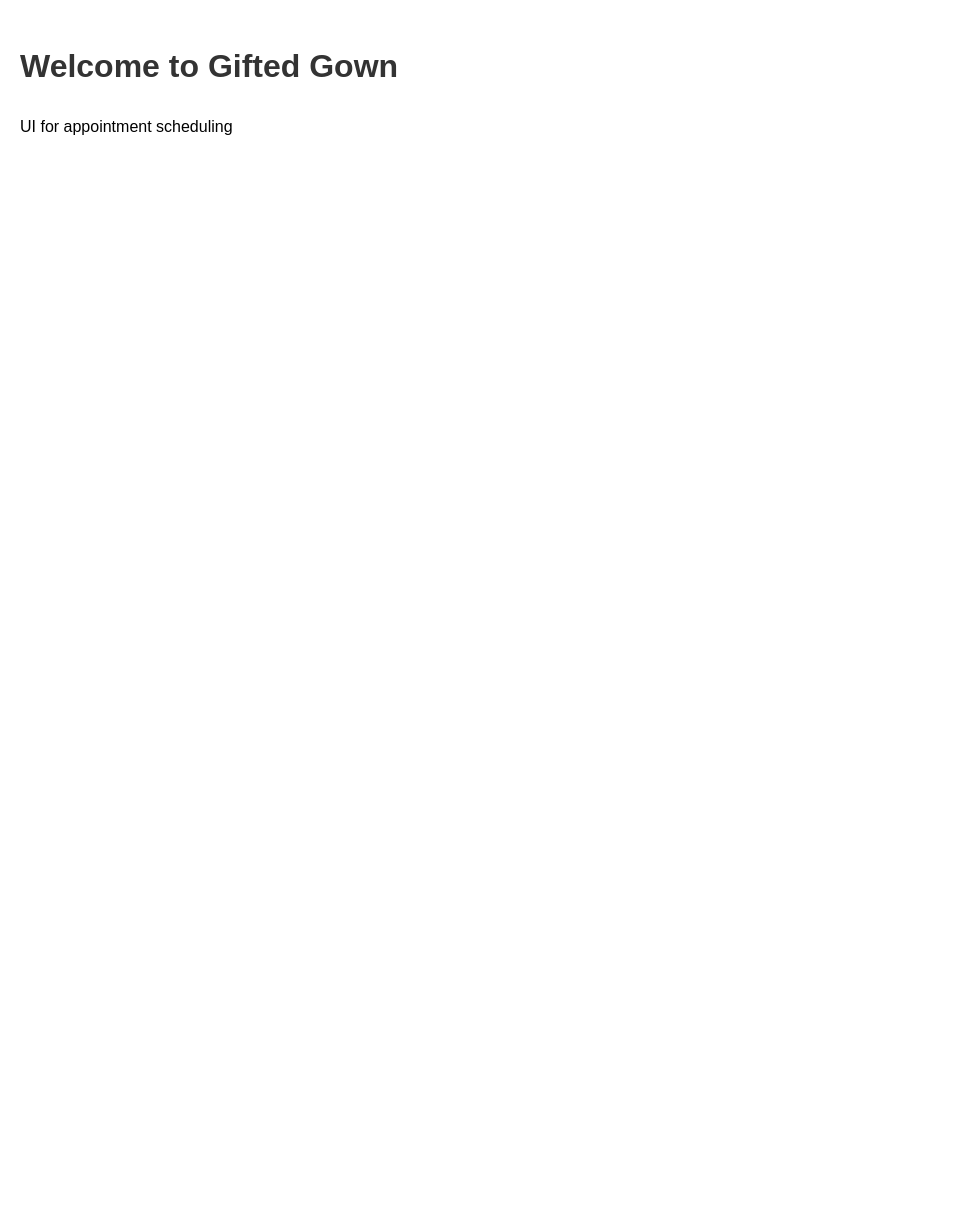
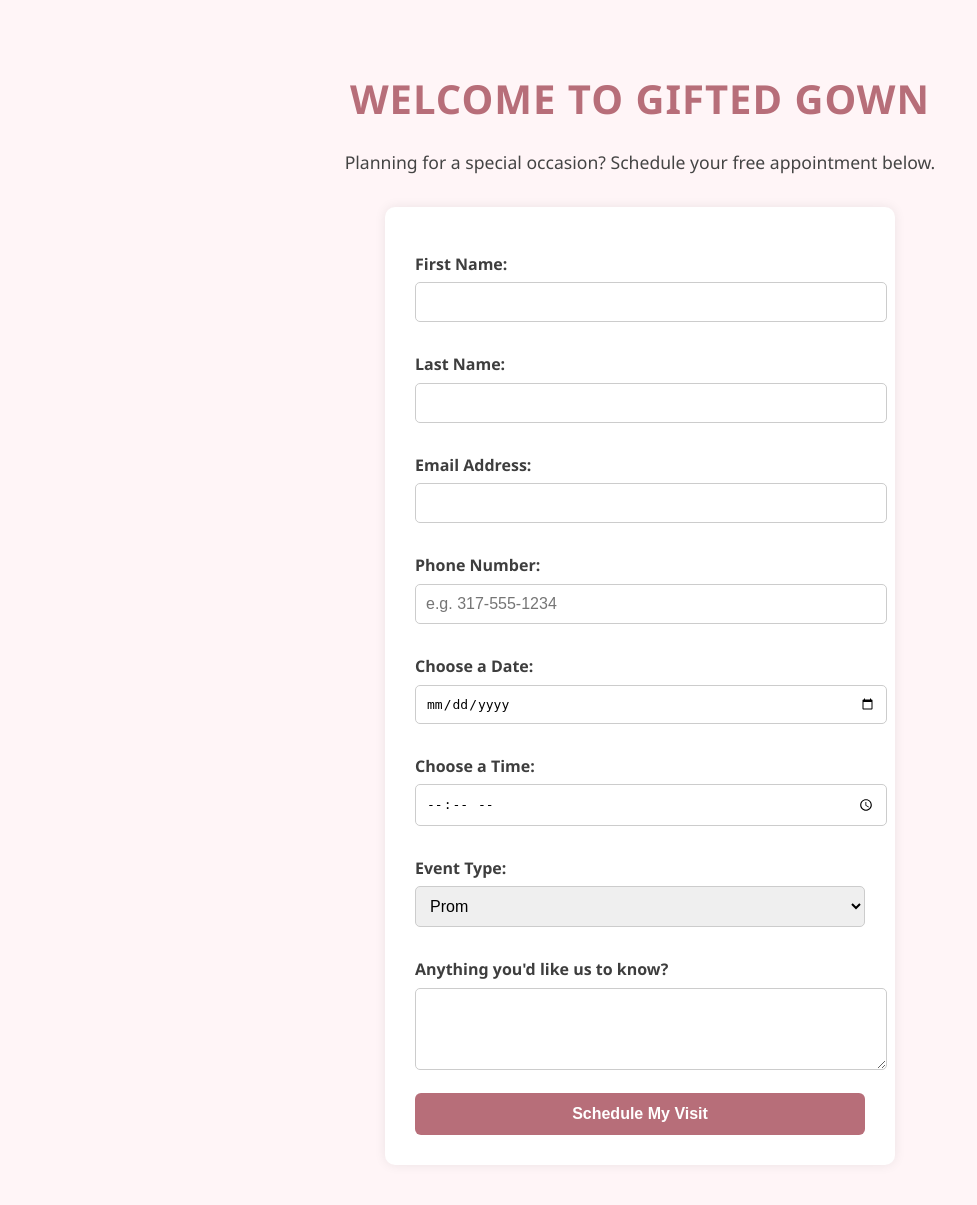
Before and after one commit to hdbrazier/SDEV220FP, a Flask app: page / in a window 1280 px wide. Shown: the whole page, without its empty margins (0-977 px from the left). Before the commit the page ends 135 px from the top, so only its background shows below. Run offline with Flask 3, Linux system fonts and the light colour scheme; some libraries are stand-ins or nearby versions.

Commit message:
Added appointment form, database connection, and thank-you page

```diff
--- a/app.py
+++ b/app.py
@@ -1,6 +1,16 @@
-from flask import Flask, render_template
+from flask import Flask, render_template, request, redirect, url_for
+import psycopg2
 
 app = Flask(__name__)
+
+# Database connection setup
+conn = psycopg2.connect(
+    host="localhost",
+    database="giftedgown",
+    user="postgres",
+    password="hello123"
+)
+cur = conn.cursor()
 
 @app.route('/')
 def index():
@@ -10,5 +20,32 @@
 def admin():
     return render_template('admin.html')
 
+@app.route('/submit', methods=['POST'])
+def submit():
+    # Collect form data
+    first_name = request.form['first_name']
+    last_name = request.form['last_name']
+    email = request.form['email']
+    phone = request.form['phone']
+    date = request.form['date']
+    time = request.form['time']
+    event_type = request.form['type']
+    notes = request.form['notes']
+
+    # Insert into the database
+    cur.execute("""
+        INSERT INTO appointments (first_name, last_name, email, phone, date, time, event_type, notes)
+        VALUES (%s, %s, %s, %s, %s, %s, %s, %s)
+    """, (first_name, last_name, email, phone, date, time, event_type, notes))
+
+    conn.commit()
+
+    # Redirect to a dedicated thank-you page
+    return redirect(url_for('thank_you'))
+
+@app.route('/thank_you')
+def thank_you():
+    return render_template('thank_you.html')
+
 if __name__ == '__main__':
     app.run(debug=True)
--- a/static/css/styles.css
+++ b/static/css/styles.css
@@ -1,10 +1,110 @@
 body {
-    font-family: Arial, sans-serif;
+    font-family: 'Segoe UI', Arial, sans-serif;
+    background-color: #fff5f7;
+    color: #333;
     margin: 0;
-    padding: 20px;
+    padding: 40px;
     line-height: 1.6;
+    text-align: center;
 }
 
 h1 {
-    color: #333;
+    color: #b76e79;
+    font-size: 2.5em;
+    margin-bottom: 10px;
+    text-transform: uppercase;
+    letter-spacing: 1px;
 }
+
+p {
+    margin-bottom: 30px;
+    font-size: 1.1em;
+    color: #444;
+}
+
+form {
+    background-color: #ffffff;
+    max-width: 450px;
+    margin: 0 auto;
+    padding: 30px;
+    border-radius: 10px;
+    box-shadow: 0 0 12px rgba(0, 0, 0, 0.08);
+    text-align: left;
+}
+
+label {
+    display: block;
+    font-weight: bold;
+    margin-top: 15px;
+    margin-bottom: 5px;
+    color: #3e3e3e;
+}
+
+input,
+select,
+textarea {
+    width: 100%;
+    padding: 10px;
+    margin-bottom: 15px;
+    border: 1px solid #ccc;
+    border-radius: 5px;
+    font-size: 1em;
+}
+
+button {
+    background-color: #b76e79;
+    color: white;
+    padding: 12px;
+    border: none;
+    border-radius: 6px;
+    width: 100%;
+    font-size: 16px;
+    font-weight: bold;
+    cursor: pointer;
+}
+
+button:hover {
+    background-color: #9e5b67;
+    transform: scale(1.02);
+    transition: all 0.2s ease-in-out;
+}
+
+
+.button {
+    display: inline-block;
+    padding: 12px 24px;
+    background-color: #b76e79;
+    color: white;
+    text-decoration: none;
+    border-radius: 6px;
+    font-size: 16px;
+    font-weight: bold;
+    margin-top: 30px;
+    transition: all 0.2s ease-in-out;
+}
+
+.button:hover {
+    background-color: #9e5b67;
+    transform: scale(1.03);
+}
+
+
+@media (max-width: 600px) {
+    body {
+        padding: 20px;
+    }
+
+    form {
+        padding: 20px;
+        max-width: 100%;
+    }
+
+    h1 {
+        font-size: 1.8em;
+    }
+
+    button,
+    .button {
+        font-size: 15px;
+    }
+}
--- a/templates/user.html
+++ b/templates/user.html
@@ -1,11 +1,45 @@
 <!DOCTYPE html>
 <html>
 <head>
-    <title>GiftedGown - User</title>
+    <title>GiftedGown - Schedule a Visit</title>
     <link rel="stylesheet" href="{{ url_for('static', filename='css/styles.css') }}">
 </head>
 <body>
+
     <h1>Welcome to Gifted Gown</h1>
-    <p>UI for appointment scheduling</p>
+    <p>Planning for a special occasion? Schedule your free appointment below.</p>
+
+    <form action="/submit" method="POST">
+        <label for="first_name">First Name:</label>
+        <input type="text" id="first_name" name="first_name" required>
+
+        <label for="last_name">Last Name:</label>
+        <input type="text" id="last_name" name="last_name" required>
+
+        <label for="email">Email Address:</label>
+        <input type="email" id="email" name="email" required>
+
+        <label for="phone">Phone Number:</label>
+        <input type="tel" id="phone" name="phone" placeholder="e.g. 317-555-1234" required>
+
+        <label for="date">Choose a Date:</label>
+        <input type="date" id="date" name="date" required>
+
+        <label for="time">Choose a Time:</label>
+        <input type="time" id="time" name="time" required>
+
+        <label for="type">Event Type:</label>
+        <select id="type" name="type" required>
+            <option value="Prom">Prom</option>
+            <option value="Graduation">Graduation</option>
+            <option value="Interview">Interview</option>
+            <option value="Other">Other</option>
+        </select>
+
+        <label for="notes">Anything you'd like us to know?</label>
+        <textarea id="notes" name="notes" rows="4"></textarea>
+
+        <button type="submit">Schedule My Visit</button>
+    </form>
 </body>
 </html>
```
Also changed, not shown: templates/thank_you.html (added, +14 -0 lines).
